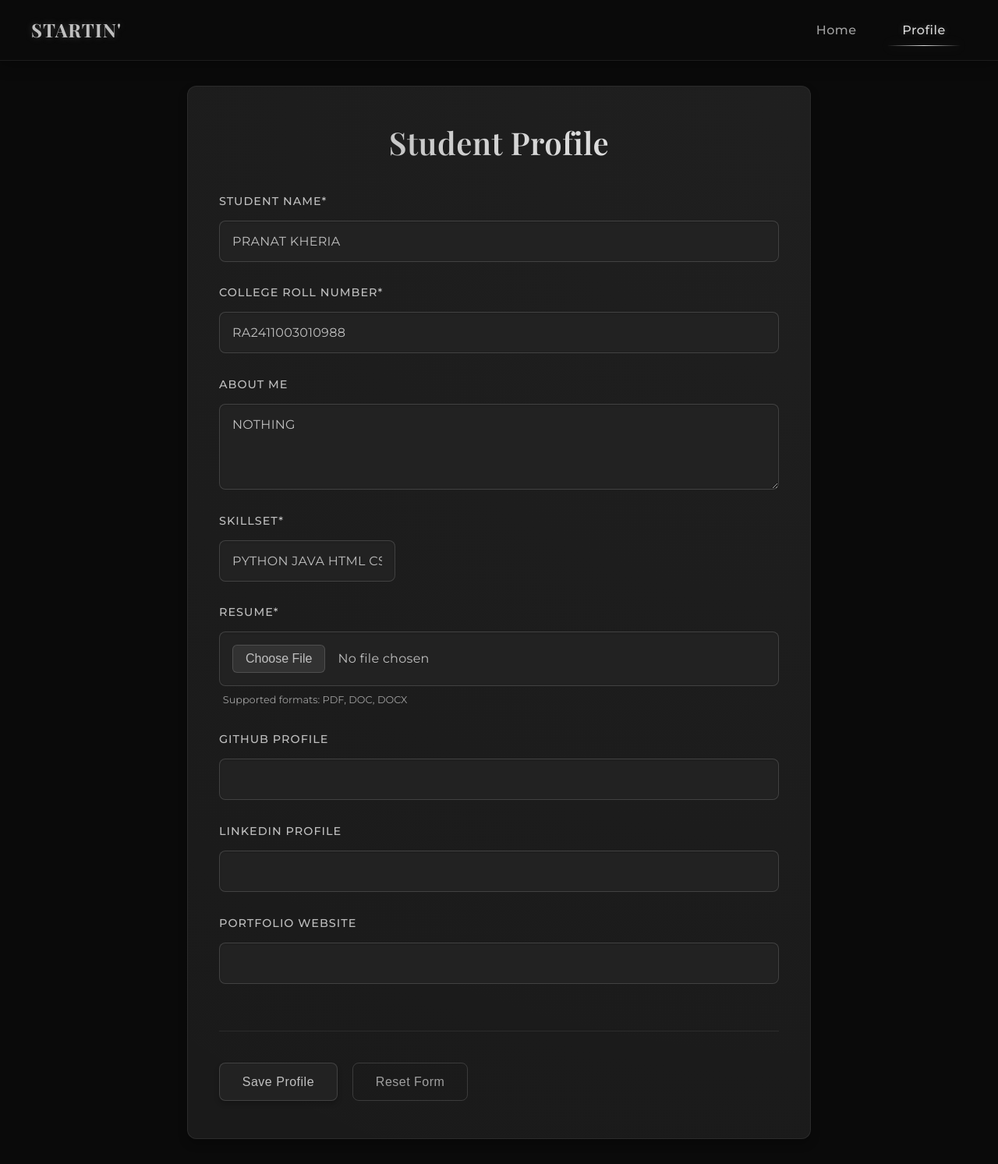
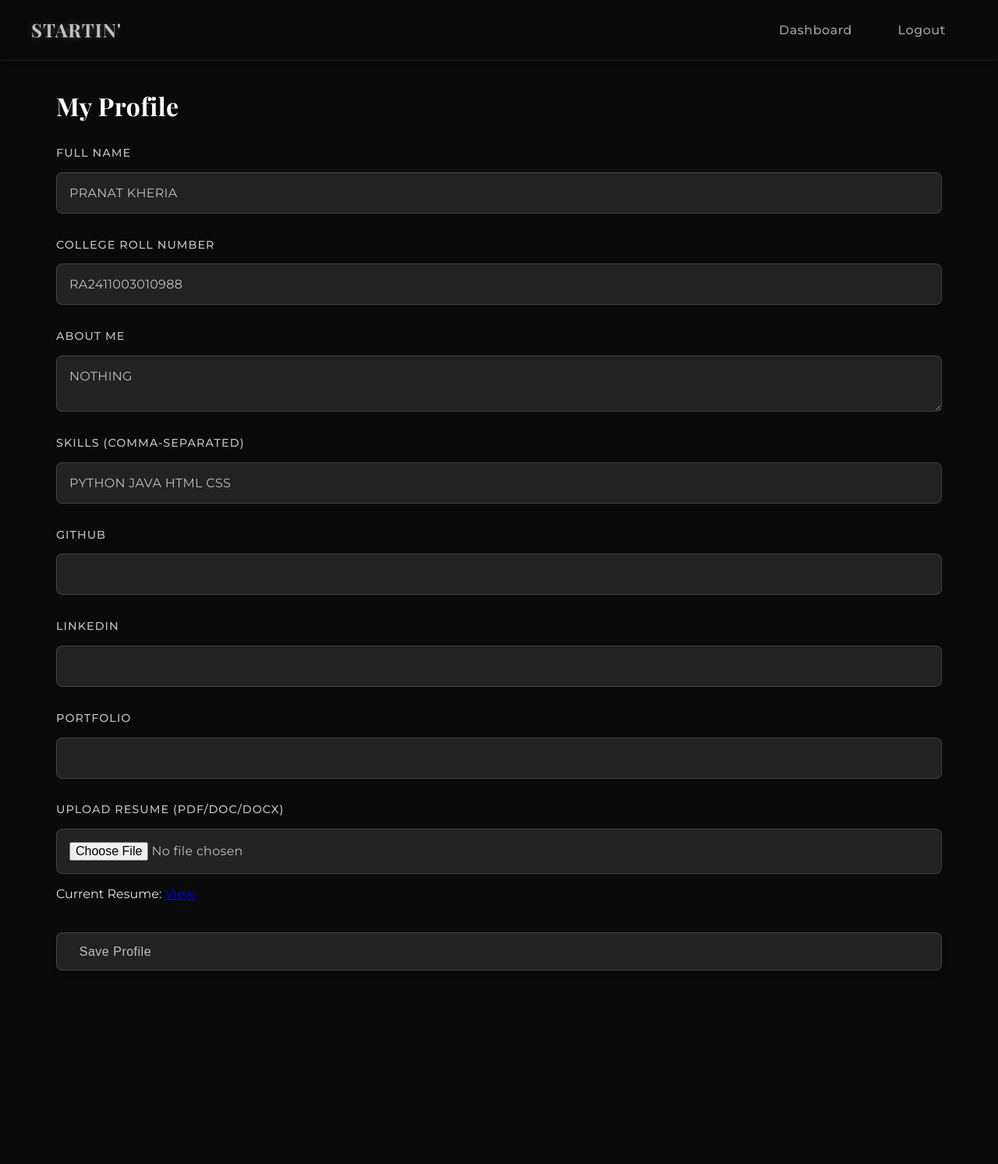
Before and after one commit to kpranat/STARTIN-, a Flask app: page /student/profile in a window 1280 px wide. Shown: the whole page at 78% size. After the commit the page ends 1245 px from the top, so only its background shows below. Run offline with Flask 3, Linux system fonts and the light colour scheme; a user stored in the database is signed in.

Commit message:
completed with resume upload

```diff
--- a/app.py
+++ b/app.py
@@ -1,6 +1,13 @@
 from flask import Flask, render_template, request, session, redirect, url_for, jsonify
 from Models import db, CompanyProfile, StudentProfile, JobListing, StudentListing, StudentAuth
 from werkzeug.security import generate_password_hash, check_password_hash
+import os
+from werkzeug.utils import secure_filename
+
+UPLOAD_FOLDER = 'static/uploads/resumes'
+ALLOWED_EXTENSIONS = {'pdf', 'doc', 'docx'}
+
+
 
 app = Flask(__name__, template_folder='templates', static_folder='static')
 
@@ -8,6 +15,10 @@
 app.config["SECRET_KEY"] = "YOUR-SECRET-KEY"
 app.config["SQLALCHEMY_DATABASE_URI"] = "sqlite:///STARTIN_.db"
 app.config["SQLALCHEMY_TRACK_MODIFICATIONS"] = False
+app.config['UPLOAD_FOLDER'] = UPLOAD_FOLDER
+
+def allowed_file(filename):
+    return '.' in filename and filename.rsplit('.', 1)[1].lower() in ALLOWED_EXTENSIONS
 
 db.init_app(app)
 
@@ -27,7 +38,17 @@
 
     if request.method == "GET":
         job_listings = JobListing.query.filter_by(company_id=company.id).all()
-        students = StudentProfile.query.all()
+
+        # ✅ Get student applications for this company's jobs
+        job_ids = [job.id for job in job_listings]
+        applications = StudentListing.query.join(StudentProfile).filter(
+            StudentListing.requirements.in_([job.title for job in job_listings])
+        ).all()
+
+        # Extract unique students
+        student_ids = {app.student_id for app in applications}
+        students = StudentProfile.query.filter(StudentProfile.id.in_(student_ids)).all()
+
         return render_template('index_startup.html', company=company, jobs=job_listings, students=students)
 
     elif request.method == "POST":
@@ -48,9 +69,8 @@
         db.session.add(job)
         db.session.commit()
 
-        job_listings = JobListing.query.filter_by(company_id=company.id).all()
-        students = StudentProfile.query.all()
-        return render_template('index_startup.html', company=company, jobs=job_listings, students=students)
+        return redirect(url_for('index'))
+
 
 # ==========================
 # Student Dashboard
@@ -102,7 +122,16 @@
         github_ = request.form['github']
         linkedin_ = request.form['linkedin']
         portfolio_ = request.form['portfolio']
-        resume_ = request.form.get('resume')  # implement file upload later
+
+        # Handle resume file upload
+        resume_file = request.files.get('resume')
+        resume_path = profile.resume if profile else None  # keep existing if not uploading new
+        if resume_file and allowed_file(resume_file.filename):
+            filename = secure_filename(f"{student_id}_{resume_file.filename}")
+            os.makedirs(app.config['UPLOAD_FOLDER'], exist_ok=True)
+            file_path = os.path.join(app.config['UPLOAD_FOLDER'], filename)
+            resume_file.save(file_path)
+            resume_path = file_path.replace("static/", "/static/")  # path usable in HTML
 
         if profile:
             profile.name = name_
@@ -112,7 +141,7 @@
             profile.github = github_
             profile.linkedin = linkedin_
             profile.portfolio = portfolio_
-            profile.resume = resume_
+            profile.resume = resume_path
         else:
             profile = StudentProfile(
                 student_id=student_id,
@@ -123,7 +152,7 @@
                 github=github_,
                 linkedin=linkedin_,
                 portfolio=portfolio_,
-                resume=resume_
+                resume=resume_path
             )
             db.session.add(profile)
 
--- a/templates/profile_student.html
+++ b/templates/profile_student.html
@@ -3,87 +3,71 @@
 <head>
     <meta charset="UTF-8">
     <meta name="viewport" content="width=device-width, initial-scale=1.0">
-    <title>Student Profile - STARTIN'</title>
-    <link rel="stylesheet" href="{{url_for('static',filename = 'portfolio_style.css')}}">
+    <title>STARTIN' – Student Profile</title>
+    <link rel="stylesheet" href="{{ url_for('static', filename='styles_student.css') }}">
     <link href="https://fonts.googleapis.com/css2?family=Inter:wght@400;600;700&display=swap" rel="stylesheet">
     <link href="https://fonts.googleapis.com/css2?family=Montserrat:wght@300;400;500;600;700&family=Playfair+Display:wght@400;500;600;700&display=swap" rel="stylesheet">
-    <link rel="stylesheet" href="https://cdnjs.cloudflare.com/ajax/libs/font-awesome/6.4.0/css/all.min.css">
 </head>
 <body>
 <!-- Navbar -->
 <nav class="navbar">
     <div class="nav-brand">STARTIN'</div>
     <div class="nav-links">
-        <a href="{{url_for('index1')}}">Home</a>
-        <!-- <a href="index_student.html#projects">Projects</a>
-        <a href="index_student.html#internships">Internships</a> -->
-        <a href="{{url_for('profile')}}" class="active">Profile</a>
+        <a href="{{ url_for('index1') }}">Dashboard</a>
+        <a href="{{ url_for('logout') }}" class="logout-btn">Logout</a>
     </div>
 </nav>
 
-<main>
-    <div class="profile-form-container">
-        <h1>Student Profile</h1>
-        <form method = "POST" id = "studentProfileForm" class="profile-form">
+<main class="profile-main-container">
+    <h1>My Profile</h1>
+
+    <form method="POST" enctype="multipart/form-data" class="profile-form">
         <div class="form-group">
-                <label for="studentName">Student Name*</label>
+            <label for="studentName">Full Name</label>
             <input type="text" id="studentName" name="studentName" value="{{ profile.name if profile else '' }}" required>
         </div>
 
         <div class="form-group">
-                <label for="rollNumber">College Roll Number*</label>
+            <label for="rollNumber">College Roll Number</label>
             <input type="text" id="rollNumber" name="rollNumber" value="{{ profile.college_roll if profile else '' }}" required>
         </div>
 
-            <!-- <div class="form-group">
-                <label for="stuId">STU Unique ID*</label>
-                <input type="text" id="stuId" name="stuId" required>
-            </div> -->
-
         <div class="form-group">
             <label for="aboutMe">About Me</label>
-                <textarea id="aboutMe" name="aboutMe" rows="4">{{ profile.about if profile else '' }}</textarea>
+            <textarea id="aboutMe" name="aboutMe">{{ profile.about if profile else '' }}</textarea>
         </div>
 
         <div class="form-group">
-                <label for="skillset">Skillset*</label>
-                <div class="tags-input-container">
-                    <input type="text" id="skillset" name="skillset" placeholder="Type skills" value="{{ profile.skillset if profile else '' }}">
-                    <!-- <div class="tags-container" id="tagsContainer"></div> -->
-                </div>
+            <label for="skillset">Skills (comma-separated)</label>
+            <input type="text" id="skillset" name="skillset" value="{{ profile.skillset if profile else '' }}">
         </div>
 
         <div class="form-group">
-                <label for="resume">Resume*</label>
-                <div class="file-upload">
-                    <input type="file" id="resume" name="resume" accept=".pdf,.doc,.docx" required>
-                    <div class="file-upload-info">Supported formats: PDF, DOC, DOCX</div>
-                </div>
-            </div>
-
-            <div class="form-group">
-                <label for="github">GitHub Profile</label>
+            <label for="github">GitHub</label>
             <input type="url" id="github" name="github" value="{{ profile.github if profile else '' }}">
         </div>
 
         <div class="form-group">
-                <label for="linkedin">LinkedIn Profile</label>
+            <label for="linkedin">LinkedIn</label>
             <input type="url" id="linkedin" name="linkedin" value="{{ profile.linkedin if profile else '' }}">
         </div>
 
         <div class="form-group">
-                <label for="portfolio">Portfolio Website</label>
+            <label for="portfolio">Portfolio</label>
             <input type="url" id="portfolio" name="portfolio" value="{{ profile.portfolio if profile else '' }}">
         </div>
 
-            <div class="form-actions">
+        <!-- Resume Upload -->
+        <div class="form-group">
+            <label for="resume">Upload Resume (PDF/DOC/DOCX)</label>
+            <input type="file" id="resume" name="resume" accept=".pdf,.doc,.docx">
+            {% if profile and profile.resume %}
+                <p>Current Resume: <a href="{{ profile.resume }}" target="_blank">View</a></p>
+            {% endif %}
+        </div>
+
         <button type="submit" class="btn-primary">Save Profile</button>
-                <button type="reset" class="btn-secondary">Reset Form</button>
-            </div>
     </form>
-    </div>
 </main>
-
-<script src="{{url_for('static',filename = 'scripts/profile_student.js')}}"></script>
 </body>
 </html>
```
Also changed, not shown: templates/index_startup.html (+13 -2 lines), instance/STARTIN_.db, 1 other file. Lines whose indentation alone changed are shown as unchanged.
